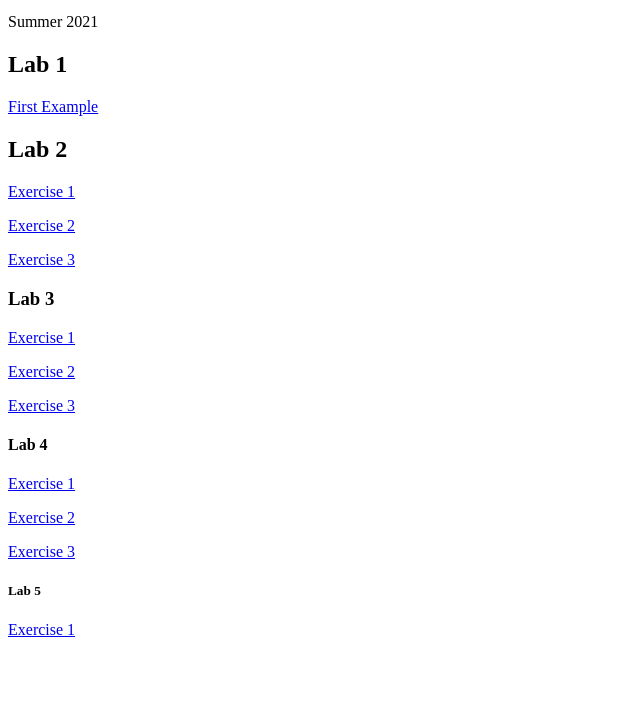
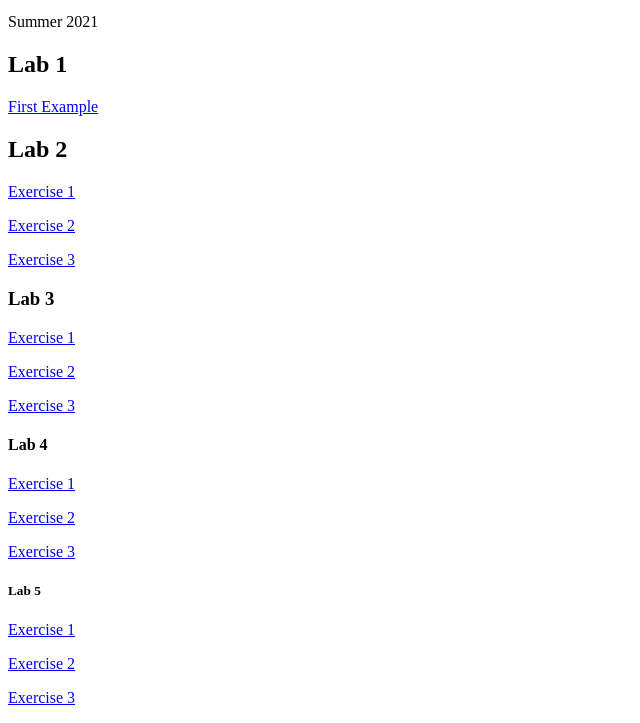
Before and after one commit to inesmrr/n220summer2021, a plain HTML site: page index.html in a window 1280 px wide. Shown: the part 87-810 px from the top of the page, without its empty margins (0-640 px from the left). Drawn offline with Linux system fonts and the light colour scheme.

Commit message:
Update index.html

```diff
--- a/index.html
+++ b/index.html
@@ -25,6 +25,8 @@
 
         <h5>Lab 5</h5>
         <p><a href="labs/lab5/ex1/index.html">Exercise 1</a></p>
+        <p><a href="labs/lab5/ex2/index.html">Exercise 2</a></p>
+        <p><a href="labs/lab5/ex3/index.html">Exercise 3</a></p>
 
     </body>
 </html>
```
